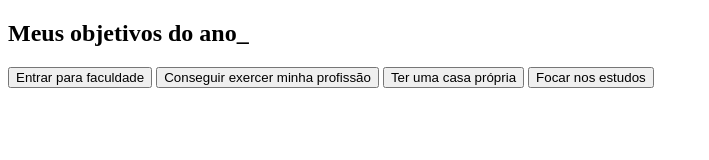
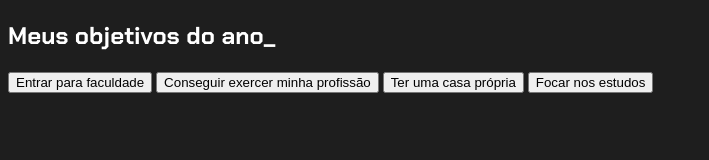
Before and after one commit to MariaRuamah/vscode3E, a plain HTML site: page index.html in a window 1280 px wide. Shown: the whole page, without its empty margins (0-709 px from the left). Drawn offline with Linux system fonts and the light colour scheme.

Commit message:
Add files via upload

```diff
--- a/style.css
+++ b/style.css
@@ -1,3 +1,4 @@
+@import url('https://fonts.googleapis.com/css2?family=Chakra+Petch:wght@400;700&display=swap');
 :root {
     --cor-de-fundo: #1E1E1E;
     --verde: #6FFF57;
@@ -6,3 +7,8 @@
     --botao-inativo: rgba(58, 55, 94, 0.5);
     --texto-fundo: rgba(58, 55, 94, 0.3);
 }
+body{
+background-color: var(--cor-de-fundo);
+color: var(--branco);
+ font-family: 'chakra petch', sans-serif;
+}
```
